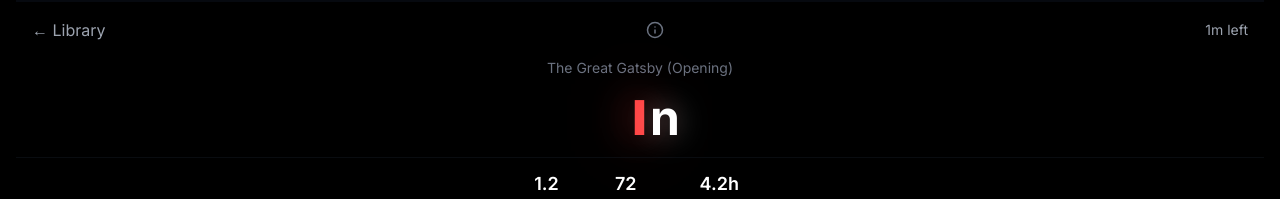
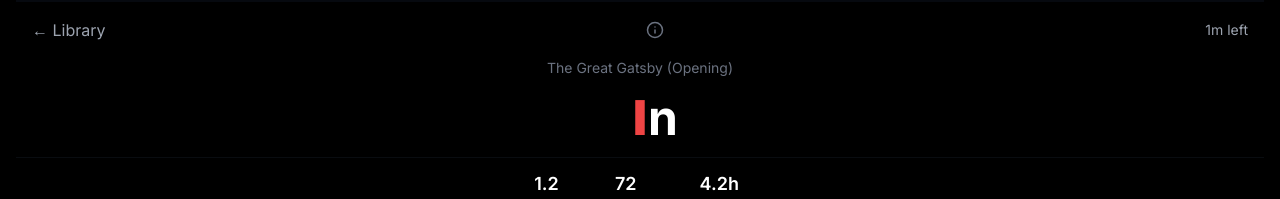
Before and after one commit to YxungHermes/pace-reader, a Next.js app: page / in a window 1280 px wide. Both pictures are taken after a click on the button 640 px from the left and 431 px from the top of the page. Shown: the top 199 px of the page. Built offline with nearby package versions, Linux system fonts and the light colour scheme.

Commit message:
Flat text (no glow), true center in zen mode

```diff
--- a/components/PaceReader.tsx
+++ b/components/PaceReader.tsx
@@ -70,7 +70,7 @@
   return Math.floor(maxFontSize);
 }
 
-// Word display with ORP
+// Word display with ORP - flat, no effects
 function WordDisplay({ word, maxWidth }: { word: string; maxWidth: number }) {
   if (!word) return null;
 
@@ -81,38 +81,21 @@
 
   return (
     <div
-      className="flex items-center justify-center font-bold tracking-wide"
-      style={{ width: maxWidth, maxWidth: '100%' }}
+      className="flex items-center justify-center font-bold"
+      style={{ maxWidth: '100%' }}
     >
       <span
-        className="inline-block text-right"
-        style={{
-          width: '50%',
-          paddingRight: '0.05em',
-          color: '#ffffff',
-          textShadow: '0 0 30px rgba(255,255,255,0.4)'
-        }}
+        className="inline-block text-right text-white"
+        style={{ minWidth: '45%', paddingRight: '0.02em' }}
       >
         {before}
       </span>
-      <span
-        className="inline-block text-center font-black"
-        style={{
-          width: 'auto',
-          color: '#ff4444',
-          textShadow: '0 0 40px rgba(255,68,68,0.7), 0 0 80px rgba(255,68,68,0.4)'
-        }}
-      >
+      <span className="inline-block text-center font-black text-red-500">
         {orp}
       </span>
       <span
-        className="inline-block text-left"
-        style={{
-          width: '50%',
-          paddingLeft: '0.05em',
-          color: '#ffffff',
-          textShadow: '0 0 30px rgba(255,255,255,0.4)'
-        }}
+        className="inline-block text-left text-white"
+        style={{ minWidth: '45%', paddingLeft: '0.02em' }}
       >
         {after}
       </span>
@@ -578,10 +561,14 @@
         </div>
       )}
 
-      {/* Main reading area */}
+      {/* Main reading area - absolute center when in zen mode */}
       <div
         ref={containerRef}
-        className="flex-1 flex items-center justify-center px-4 no-select cursor-pointer"
+        className={`flex items-center justify-center px-4 no-select cursor-pointer transition-all duration-300 ${
+          isZenActive
+            ? 'fixed inset-0 z-40'
+            : 'flex-1'
+        }`}
         onClick={togglePlay}
         style={{ fontSize: `${Math.min(fontSize, maxSafeFontSize)}px` }}
       >
```
Also changed, not shown: 1 other file (tests, documents, lock files or other folders).
